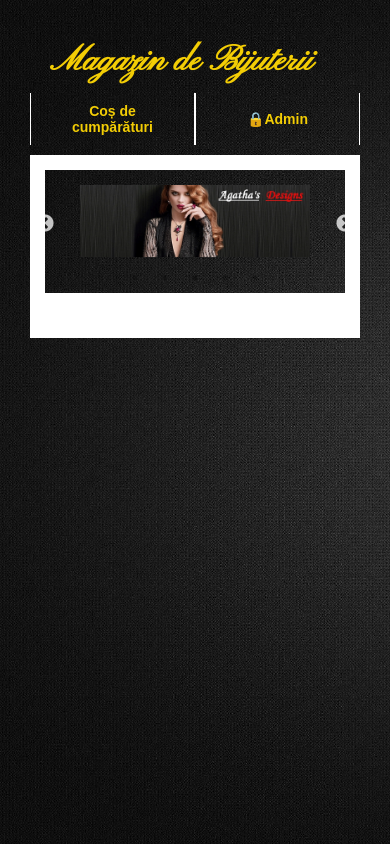
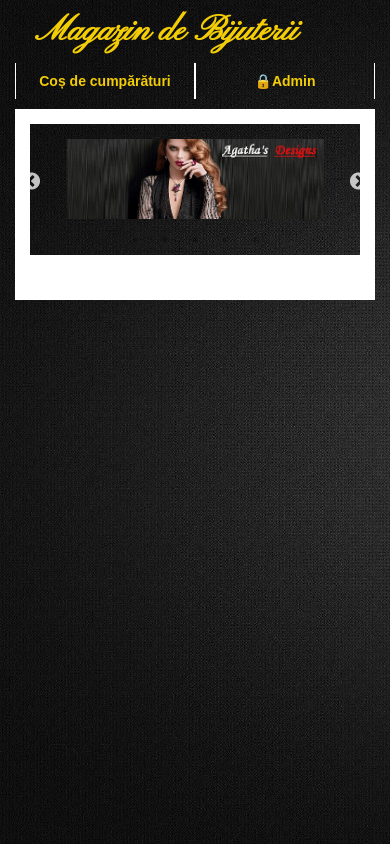
Before and after one commit to TudorDan/Electronic-Shop, a plain HTML site: page index.html in a window 390 px wide. Drawn offline with nearby package versions, Linux system fonts and the light colour scheme; no server answers.

```diff
--- a/css/stiluriIndex.css
+++ b/css/stiluriIndex.css
@@ -63,6 +63,7 @@ main {
 	width: 24.3%;
 	border: 1px solid #888;
 	margin: 0 10px 10px 0;
+	/*position: relative;*/
 }
 .articolComercial > img {
 	max-width: 350px;
@@ -78,10 +79,17 @@ main {
 .articolComercial > button {
 	background-color: transparent;
 	border: 0;
+	/*
+	position: absolute;
+	top: 97%;
+	left: 50%;
+	margin-right: -50%;
+	transform: translate(-50%, -50%);
+	*/
 	display: block;
 	margin-left: auto;
-    margin-right: auto;
-    vertical-align: bottom;
+	margin-right: auto;
+	vertical-align: bottom;
 }
 .articolComercial > button > a {
 	background-color: #888;
@@ -116,6 +124,9 @@ main {
 		width: 50%;
 		font-size: 14px;
 	}
+	body {
+		margin: 0 15px 15px 15px;
+	}
 }
 @media screen and (min-width: 481px) and (max-width: 700px) {
 	header {
@@ -137,6 +148,9 @@ main {
 		order: 3;
 		width: 50%;
 		font-size: 18px;
+	}
+	body {
+		margin: 5px 15px 15px 15px;
 	}
 }
 @media screen and (min-width: 701px) and (max-width: 1130px) {
@@ -163,6 +177,9 @@ main {
 		order: 4;
 		width: 25%;
 		font-size: 18px;
+	}
+	body {
+		margin: 10px 20px 20px 20px;
 	}
 }
 
```
Also changed, not shown: 1 other file.
